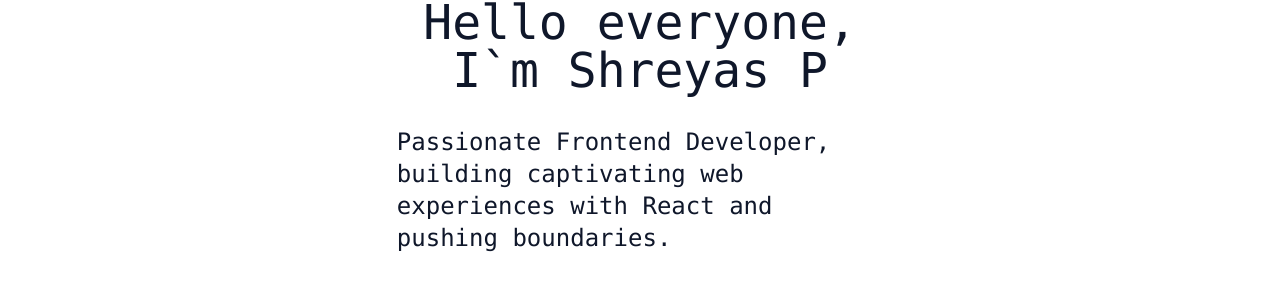
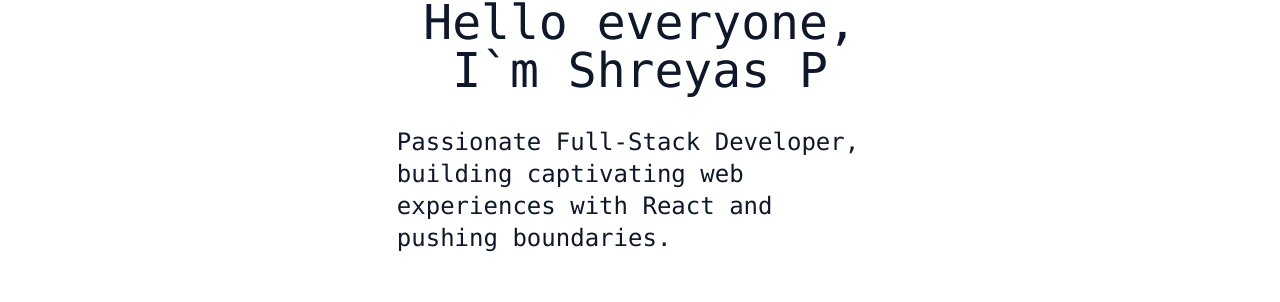
Before and after one commit to shreyas0924/portfolio-website, a Next.js app: page / in a window 1280 px wide. Shown: the part 229-531 px from the top of the page. Built offline with nearby package versions, Linux system fonts and the light colour scheme.

Commit message:
fe to fs

```diff
--- a/app/page.tsx
+++ b/app/page.tsx
@@ -13,7 +13,7 @@
           <div>I`m Shreyas P</div>
         </span>
         <div className="mt-8 text-left font-mono text-2xl leading-7 md:mx-[30%] md:text-2xl   ">
-          Passionate Frontend Developer, building captivating web experiences
+          Passionate Full-Stack Developer, building captivating web experiences
           with React and pushing boundaries.
         </div>
 
```
